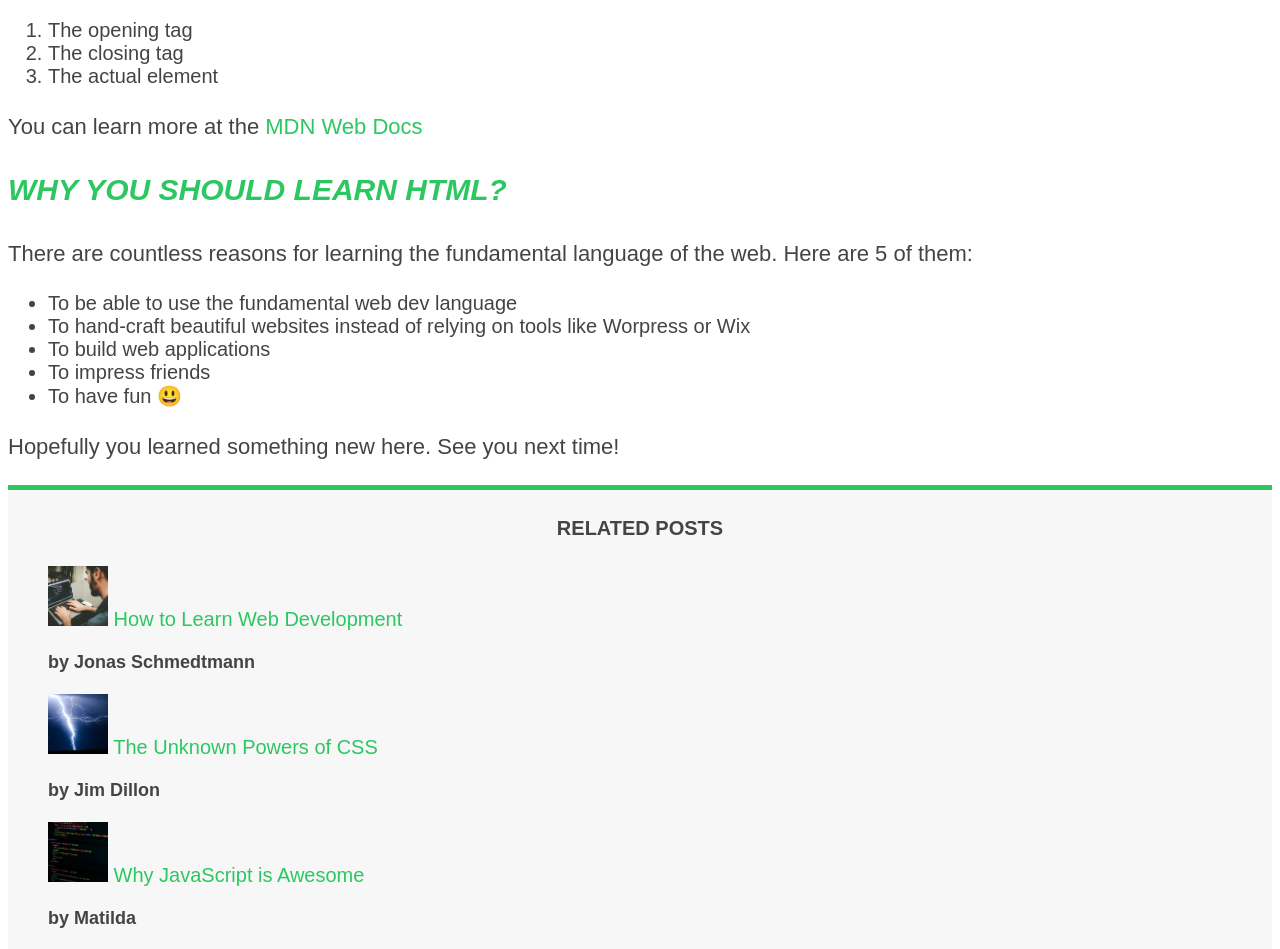
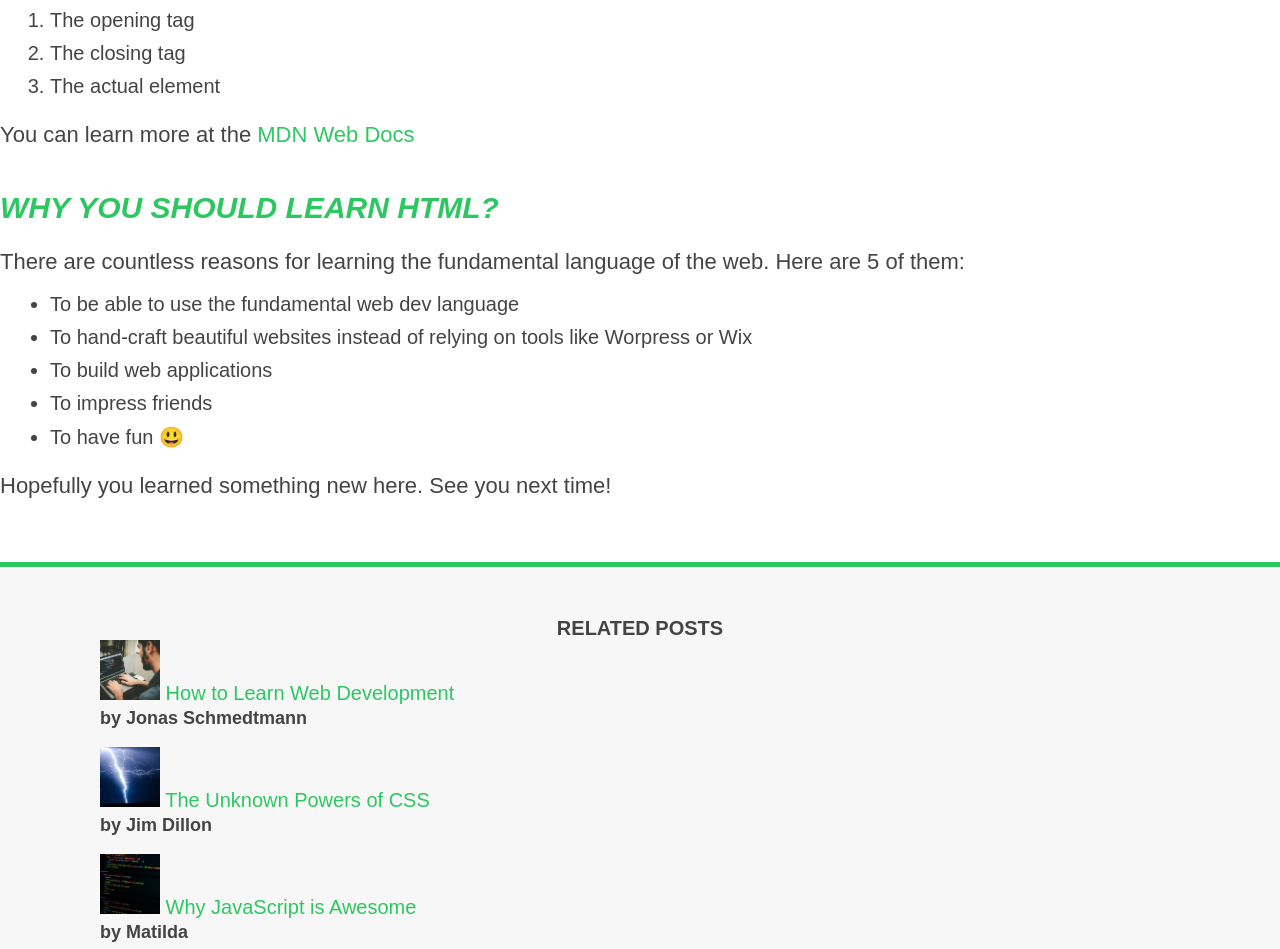
Before and after one commit to felipe-miranda-marreiros/CSS, a plain HTML site: page index.html in a window 1280 px wide. Shown: the part 983-1932 px from the top of the page. Drawn offline with Linux system fonts and the light colour scheme.

Commit message:
incorporando conceitos de box model

```diff
--- a/style.css
+++ b/style.css
@@ -1,3 +1,7 @@
+*{
+  margin: 0;
+  padding: 0;
+}
 body{
   color: #444;
   font-family: sans-serif;
@@ -11,13 +15,19 @@ h3 {
   font-style: italic;
   color: #2cc761;
 }
+article{
+  margin-bottom: 60px;
+}
 
 h2 {
   font-size: 40px;
+  margin-bottom: 30px;
 }
 
 h3 {
   font-size: 30px;
+  margin-bottom: 20px;
+  margin-top: 40px;
 }
 
 h4 {
@@ -29,9 +39,18 @@ h4 {
 p {
   font-size: 22px;
   line-height: 1.5;
+  margin-bottom: 15px;
+}
+ul, ol {
+  margin-left: 50px;
+  margin-bottom: 20px;
 }
 li {
   font-size: 20px;
+  margin-bottom: 10px;
+}
+li:last-child{
+  margin-bottom: 0;
 }
 /* footer p {
   font-size: 16px;
@@ -53,12 +72,18 @@ li {
 }
 .main-header {
   background-color: #f7f7f7;
+  padding: 20px 40px;
+  margin-bottom: 60px;
+}
+.post-header{
+  margin-bottom: 40px;
 }
 aside {
   background-color: #f7f7f7;
   border: 5px #2cc761 solid;
   border-left: none;
   border-right: none;
+  padding: 50px 50px;
 }
 a:any-link{
   color: #2cc761;
```
